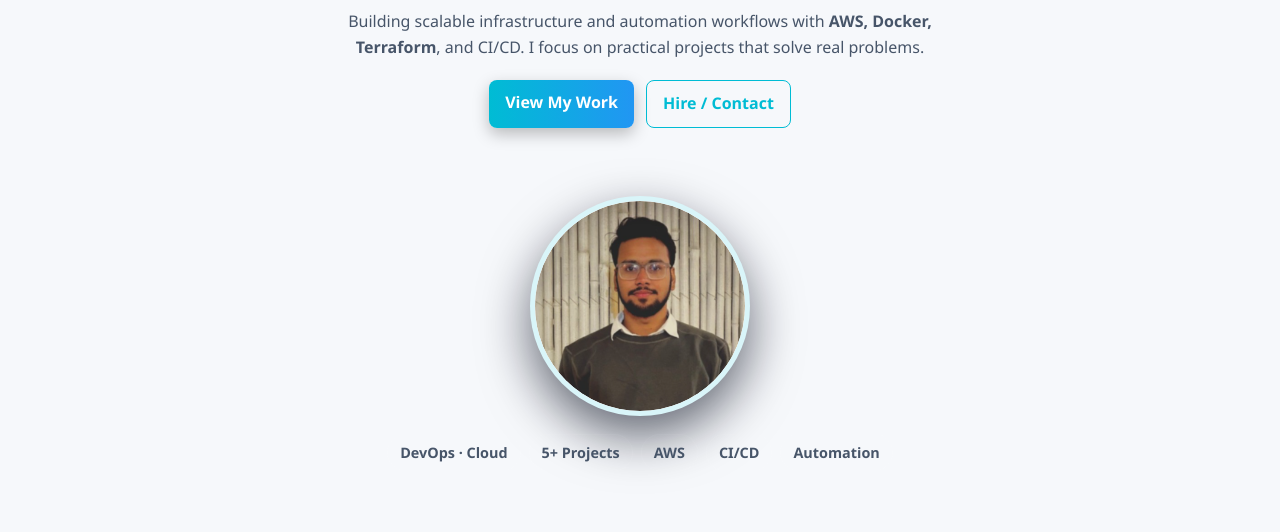
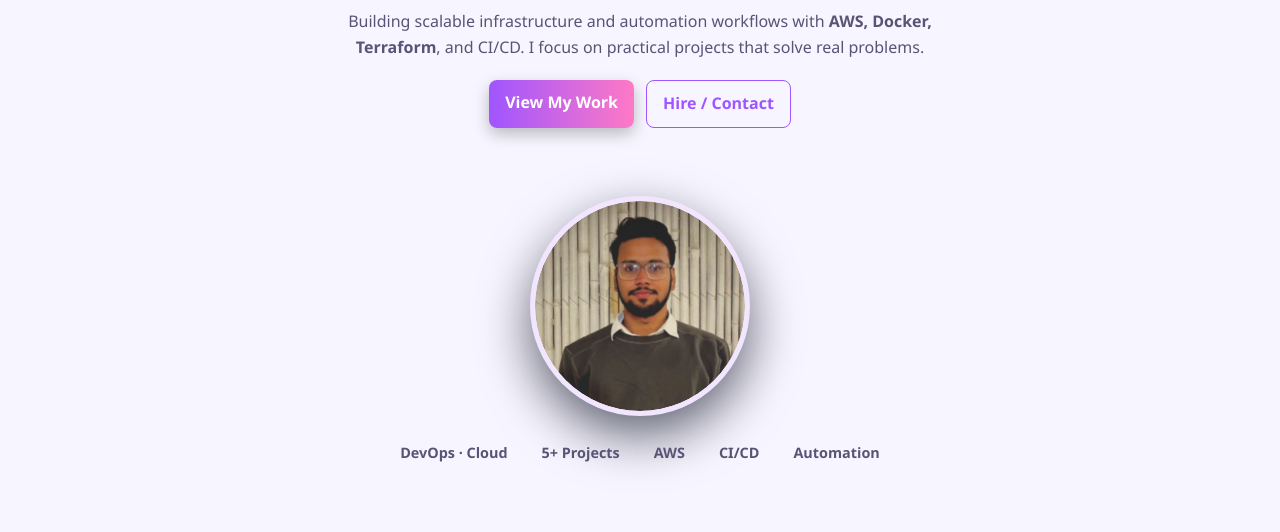
Before and after one commit to ayush1331/portfolio-aws-deploy, a plain HTML site: page website/index.html in a window 1280 px wide. Shown: the part 246-778 px from the top of the page. Drawn offline with Linux system fonts and the light colour scheme.

```diff
--- a/style.css
+++ b/website/style.css
@@ -9,26 +9,26 @@
 
 :root {
   /* Brand accents (fixed colors) */
-  --accent: #00bcd4;
-  --accent2: #f4c542;
-  --gradient: linear-gradient(90deg, var(--accent), #2196f3);
+  --accent: #9f55ff;  /* Bright Violet */
+  --accent2: #ff79c6; /* Bright Pink */
+  --gradient: linear-gradient(90deg, var(--accent), var(--accent2));
 
   /* Default dark theme */
-  --bg: #0d1117;
-  --card: #15181c;
-  --text: #e6edf3;
-  --muted: #8b949e;
+  --bg: #191622;        /* Dark Purple-Black */
+  --card: #201c2d;      /* Dark Purple Card */
+  --text: #f8f8f2;      /* Off-white */
+  --muted: #a9a1d6;      /* Light Purple-Grey */
   --glass: rgba(255, 255, 255, 0.03);
-  --navbar-bg: rgba(13, 17, 23, 0.9);
+  --navbar-bg: rgba(25, 22, 34, 0.9);
 }
 
 /* Light theme overrides */
 body.light {
-  --bg: #f6f8fb;
+  --bg: #f7f5ff;        /* Light Lavender */
   --card: #ffffff;
-  --text: #0b1a2b;
-  --muted: #475569;
-  --glass: rgba(11, 26, 43, 0.04);
+  --text: #191622;      /* Dark Purple-Black */
+  --muted: #5a5375;      /* Muted Purple */
+  --glass: rgba(25, 22, 34, 0.04);
   --navbar-bg: rgba(255, 255, 255, 0.95);
 }
 
@@ -212,7 +212,7 @@ body {
   display: flex;
   align-items: center;
   justify-content: center;
-  border: 5px solid rgba(0, 188, 212, 0.15);
+  border: 5px solid rgba(159, 85, 255, 0.15); /* Updated border color */
   box-shadow: 0 20px 50px rgba(2, 6, 23, 0.6);
   background: var(--card);
   transition: transform 0.35s;
@@ -334,8 +334,8 @@ h2 {
 
 .project-card:hover {
   transform: translateY(-6px);
-  box-shadow: 0 10px 25px rgba(0, 188, 212, 0.2);
-  border: 1px solid rgba(0, 188, 212, 0.3);
+  box-shadow: 0 10px 25px rgba(159, 85, 255, 0.2); /* Updated shadow color */
+  border: 1px solid rgba(159, 85, 255, 0.3); /* Updated border color */
 }
 
 .project-card h3 {
```
Also changed, not shown: website/image/profile.png (renamed from image/profile.png), website/index.html (renamed from index.html), website/script.js (renamed from script.js), 3 other files. Lines whose indentation alone changed are shown as unchanged.
